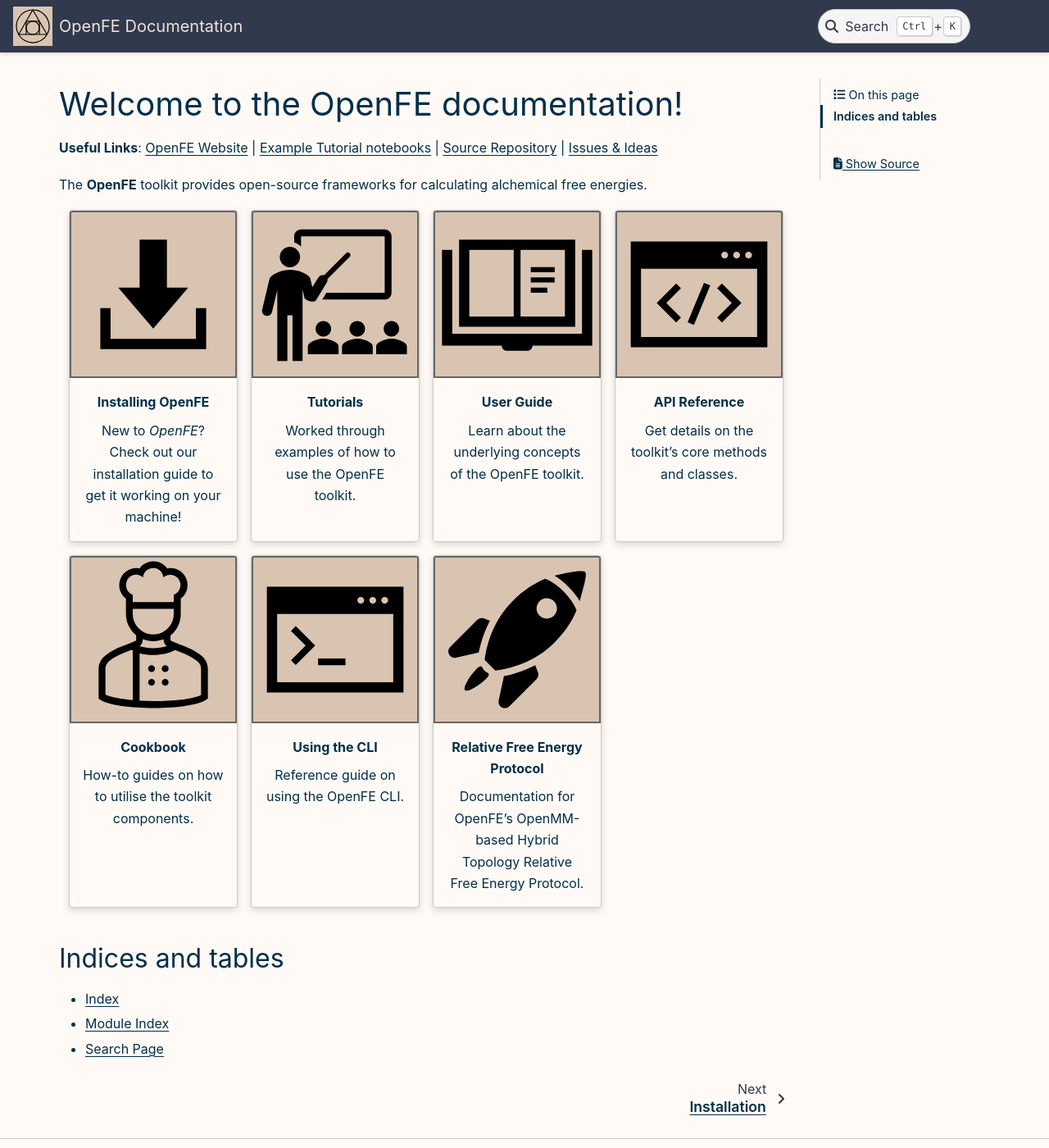
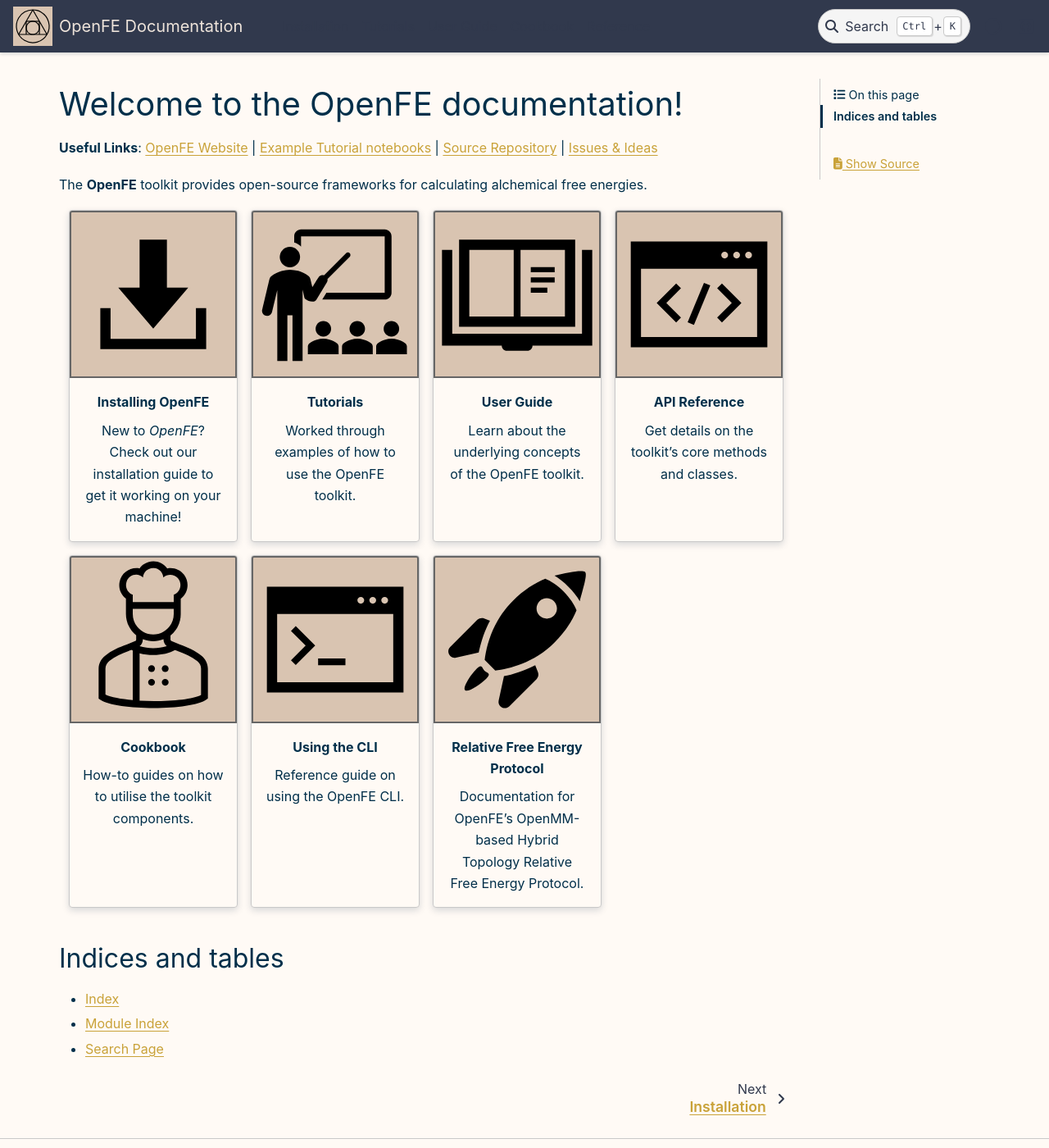
Before and after one commit to OpenFreeEnergy/openfe, a Sphinx documentation site: the page built from docs/index.rst, in a window 1280 px wide and 1400 px high. Shown: the whole window at 82% size. Built offline with Sphinx 7.4.7 and the PyData theme 0.15.4, drawn with Linux system fonts in a browser that asks for light colours.

Commit message:
Update custom.css

```diff
--- a/docs/_static/css/custom.css
+++ b/docs/_static/css/custom.css
@@ -163,7 +163,7 @@
     --pst-color-on-background: #fff;
     --pst-color-surface: #f5f5f5;
     --pst-color-on-surface: #e1e1e1;
-    --pst-color-link: var(--pst-color-primary);
+    --pst-color-link: var( --ofe-color-DarkGoldenYellow);
     --pst-color-link-hover: var(--pst-color-warning)
 }
 
```
